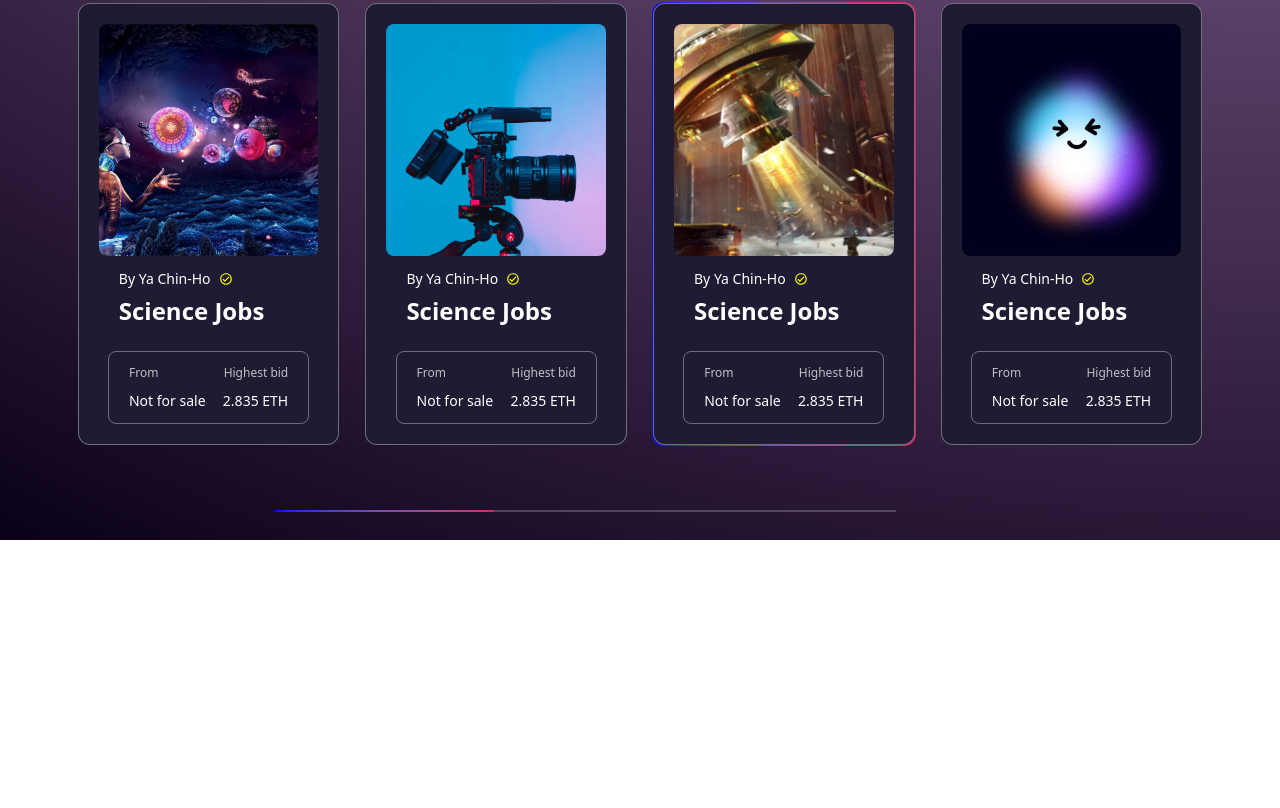
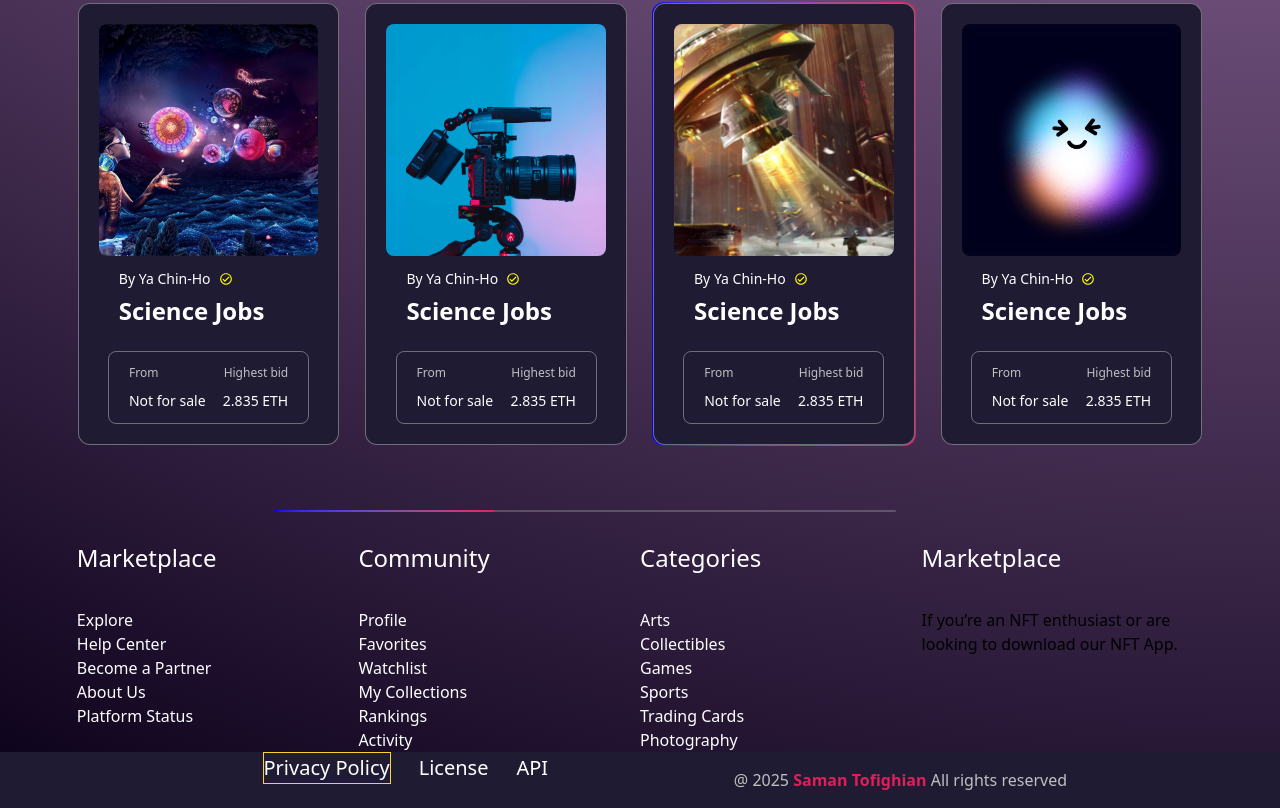
Before and after one commit to saman-tofighian/nft, a Next.js app: page / in a window 1280 px wide. Shown: the part 1977-2785 px from the top of the page. Before the commit the page ends 2517 px from the top, so only its background shows below. Built offline with nearby package versions, Linux system fonts and the light colour scheme.

Commit message:
update header

```diff
--- a/Components/Footer/Footer.jsx
+++ b/Components/Footer/Footer.jsx
@@ -1,8 +1,63 @@
 export default function Footer() {
   return (
     <footer className='w-full'>
-      <div className='grid grid-cols-12 px-[6%] w-full'></div>
-      <div className='bg-[#1E1B33] px-[6%] w-full'></div>
+      <div className='grid grid-cols-12 px-[6%] w-full'>
+        <div className='col-span-3'>
+          <h5 className='mb-8 text-[24px] text-white'>Marketplace</h5>
+          <ul className='flex flex-col w-full'>
+            <li className='text-[16px] text-white'>Explore</li>
+            <li className='text-[16px] text-white'>Help Center</li>
+            <li className='text-[16px] text-white'>Become a Partner</li>
+            <li className='text-[16px] text-white'>About Us</li>
+            <li className='text-[16px] text-white'>Platform Status</li>
+          </ul>
+        </div>
+        <div className='col-span-3'>
+          <h5 className='mb-8 text-[24px] text-white'>Community</h5>
+          <ul className='flex flex-col w-full'>
+            <li className='text-[16px] text-white'>Profile</li>
+            <li className='text-[16px] text-white'>Favorites</li>
+            <li className='text-[16px] text-white'>Watchlist</li>
+            <li className='text-[16px] text-white'>My Collections</li>
+            <li className='text-[16px] text-white'>Rankings</li>
+            <li className='text-[16px] text-white'>Activity</li>
+          </ul>
+        </div>
+        <div className='col-span-3'>
+          <h5 className='mb-8 text-[24px] text-white'>Categories</h5>
+          <ul className='flex flex-col w-full'>
+            <li className='text-[16px] text-white'>Arts</li>
+            <li className='text-[16px] text-white'>Collectibles</li>
+            <li className='text-[16px] text-white'>Games</li>
+            <li className='text-[16px] text-white'>Sports</li>
+            <li className='text-[16px] text-white'>Trading Cards</li>
+            <li className='text-[16px] text-white'>Photography</li>
+          </ul>
+        </div>
+        <div className='col-span-3'>
+          <h5 className='mb-8 text-[24px] text-white'>Marketplace</h5>
+          <p>
+            If you’re an NFT enthusiast or are looking to download our NFT App.
+          </p>
+        </div>
+      </div>
+      <div className='grid grid-cols-12 bg-[#1E1B33] px-[6%] w-full'>
+        <nav className='col-span-7'>
+          <ul className='flex justify-center items-center gap-x-7 w-full'>
+            <li className='border border-amber-300 text-[20px] text-white'>
+              Privacy Policy
+            </li>
+            <li className='text-[20px] text-white'>License</li>
+            <li className='text-[20px] text-white'>API</li>
+          </ul>
+        </nav>
+        <div className='col-span-5 py-4 text-[#C0C0C0]'>
+          <span>
+            @ 2025 <strong className='text-[#E01E5A]'>Saman Tofighian</strong>{' '}
+            All rights reserved
+          </span>
+        </div>
+      </div>
     </footer>
   );
 }
--- a/pages/index.jsx
+++ b/pages/index.jsx
@@ -1,5 +1,6 @@
 import Cards from '@/Components/Cards/Cards';
 import Cards2 from '@/Components/Cards/Cards2';
+import Footer from '@/Components/Footer/Footer';
 import Header from '@/Components/Header/Header';
 import Motto from '@/Components/Motto/Motto';
 
@@ -10,6 +11,7 @@ export default function Home() {
       <Motto />
       <Cards />
       <Cards2 />
+      <Footer />
     </main>
   );
 }
```
